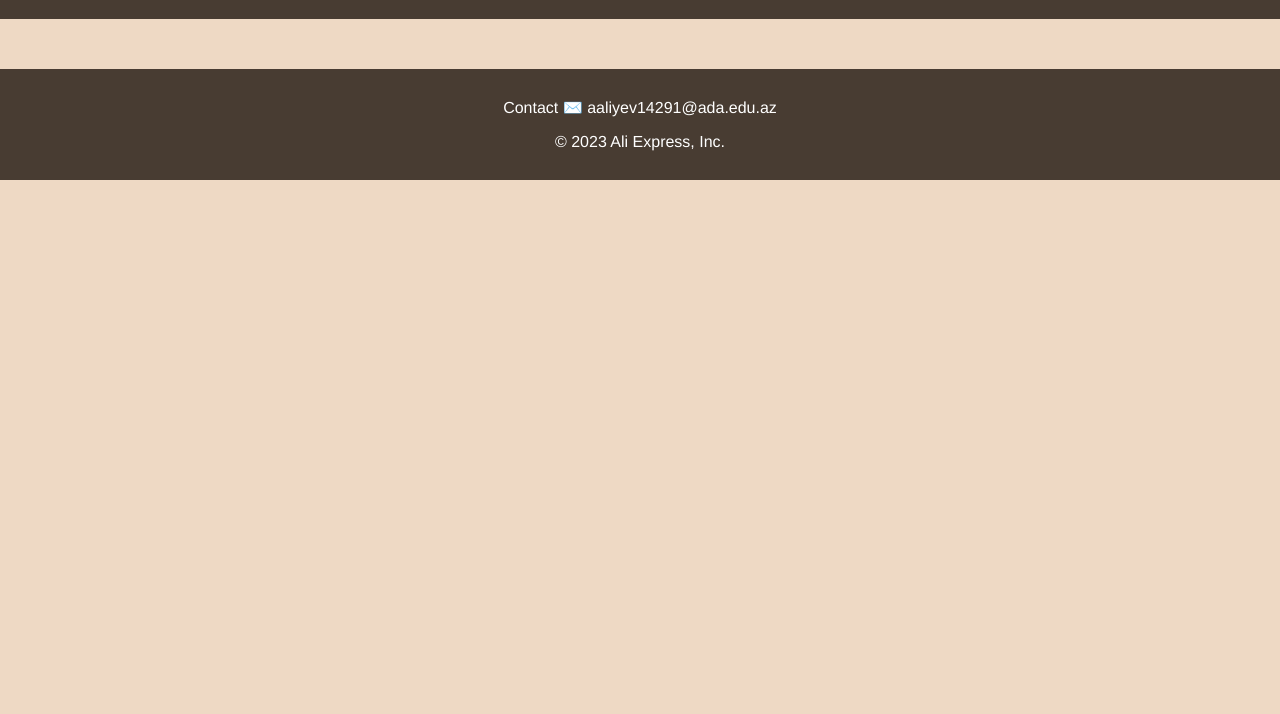
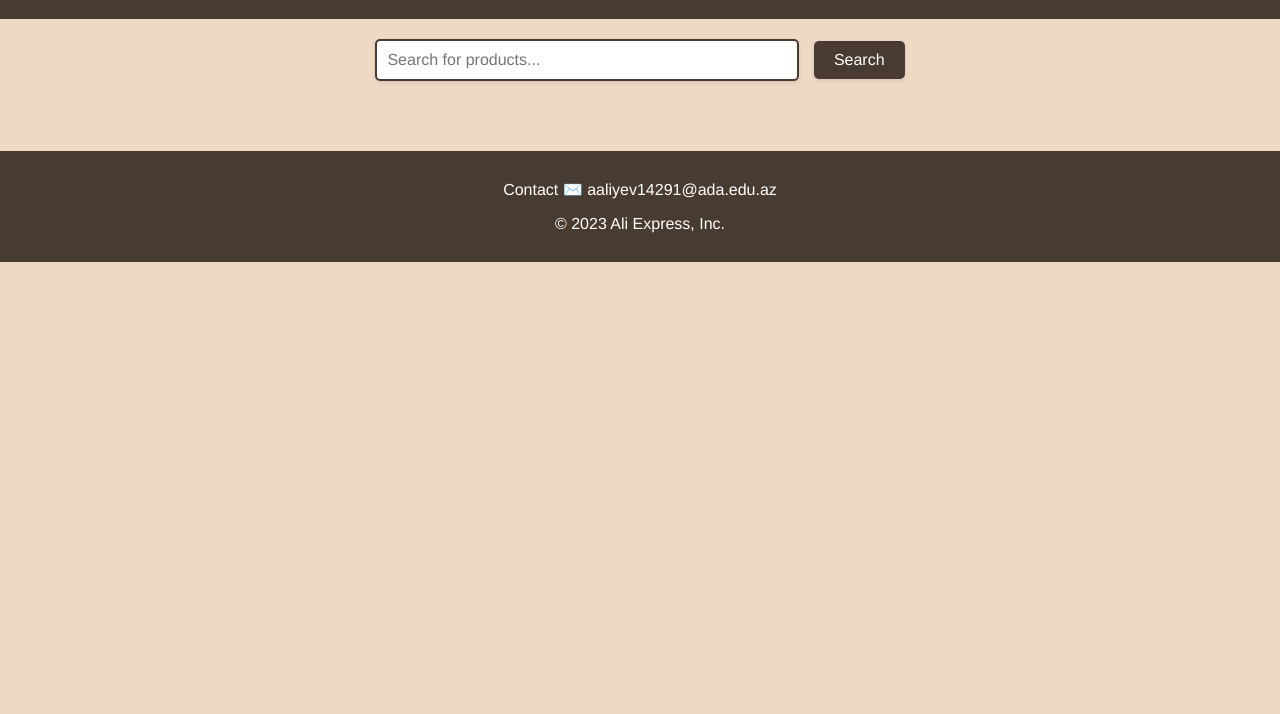
Before and after one commit to aaliyevv/Assignment2, a plain HTML site: page index.html in a window 1280 px wide. Shown: the part 86-800 px from the top of the page. Drawn offline with Linux system fonts and the light colour scheme; no server answers.

Commit message:
form4 added searh box and button

```diff
--- a/index.html
+++ b/index.html
@@ -5,15 +5,19 @@
     <meta charset="UTF-8">
     <meta name="viewport" content="width=device-width, initial-scale=1.0">
     <link rel="stylesheet" href="styles.css">
-    <script src="script.js"></script>
+    <script src="script.js" defer></script>
     <title>Ali Express</title>
 </head>
-
 
 <body>
     <header>
         <h1>Ali Express</h1>
     </header>
+
+    <div id="search-container">
+        <input type="text" id="search-input" placeholder="Search for products...">
+        <button onclick="productDisplay.searchProducts()">Search</button>
+    </div>
 
     <div id="products-container">
 
@@ -25,5 +29,4 @@
     </footer>
 </body>
 
-
 </html>
--- a/script.js
+++ b/script.js
@@ -1,6 +1,7 @@
 class ProductDisplay {
     constructor(apiURL) {
         this.apiURL = apiURL;
+        this.products = [];
         this.init();
     }
 
@@ -22,11 +23,13 @@ class ProductDisplay {
             throw new Error(`HTTP error! Status: ${response.status}`);
         }
         const data = await response.json();
-        this.displayProducts(data.products);
+        this.products = data.products;
+        this.displayProducts(this.products);
     }
 
     displayProducts(products) {
         const container = document.getElementById('products-container');
+        container.innerHTML = '';
         products.forEach(product => container.appendChild(this.createProductElement(product)));
     }
 
@@ -34,9 +37,7 @@ class ProductDisplay {
         const productElement = document.createElement('div');
         productElement.className = 'product-card';
         productElement.innerHTML = this.getProductHTML(product);
-
         productElement.addEventListener('click', () => this.openProductDetail(product));
-
         return productElement;
     }
 
@@ -60,6 +61,16 @@ class ProductDisplay {
         window.location.href = 'product-detail.html';
     }
 
+    searchProducts() {
+        const searchInput = document.getElementById('search-input');
+        const keyword = searchInput.value.toLowerCase();
+        const filteredProducts = this.products.filter(product =>
+            product.title.toLowerCase().includes(keyword) ||
+            product.description.toLowerCase().includes(keyword) ||
+            product.category.toLowerCase().includes(keyword)
+        );
+        this.displayProducts(filteredProducts);
+    }
 }
 
-new ProductDisplay('https://dummyjson.com/products');
+const productDisplay = new ProductDisplay('https://dummyjson.com/products');
--- a/styles.css
+++ b/styles.css
@@ -122,3 +122,43 @@ footer {
     opacity: 0.8;
 }
 }
+
+#search-container {
+    text-align: center;
+    margin: 20px 0;
+}
+
+#search-input {
+    font-family: 'Helvetica Neue', sans-serif;
+    font-size: 1em;
+    padding: 10px;
+    border: 2px solid #483c32;
+    border-radius: 5px;
+    width: 50%;
+    max-width: 400px;
+    box-shadow: 0 2px 4px rgba(0, 0, 0, 0.1);
+}
+
+#search-container button {
+    font-family: 'Helvetica Neue', sans-serif;
+    font-size: 1em;
+    padding: 10px 20px;
+    margin-left: 10px;
+    background-color: #483c32;
+    color: #fff;
+    border: none;
+    border-radius: 5px;
+    cursor: pointer;
+    box-shadow: 0 2px 4px rgba(0, 0, 0, 0.1);
+    transition: background-color 0.3s ease;
+
+#search-container button:hover {
+    background-color: #3b3229;
+}
+
+@media (max-width: 600px) {
+    #search-input {
+        width: 70%;
+    }
+}
+}
```
Lines whose indentation alone changed are shown as unchanged.
